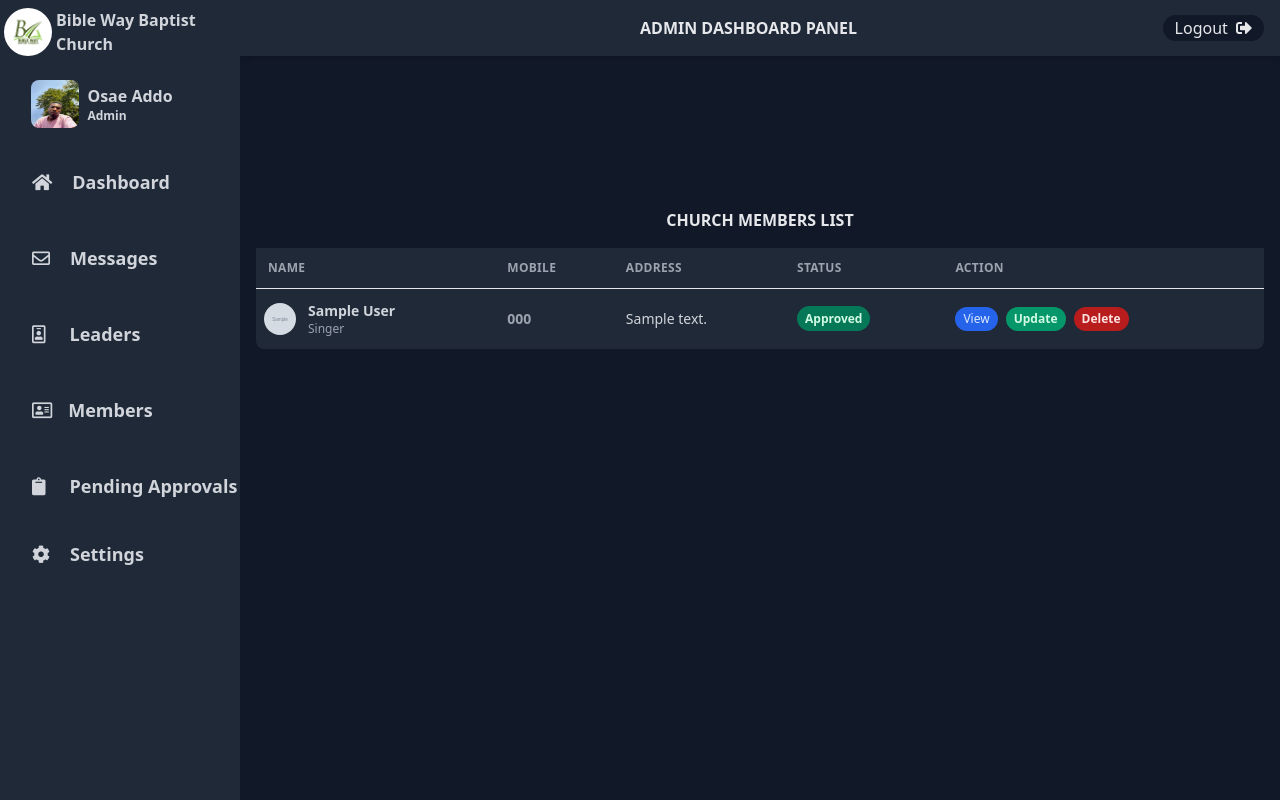
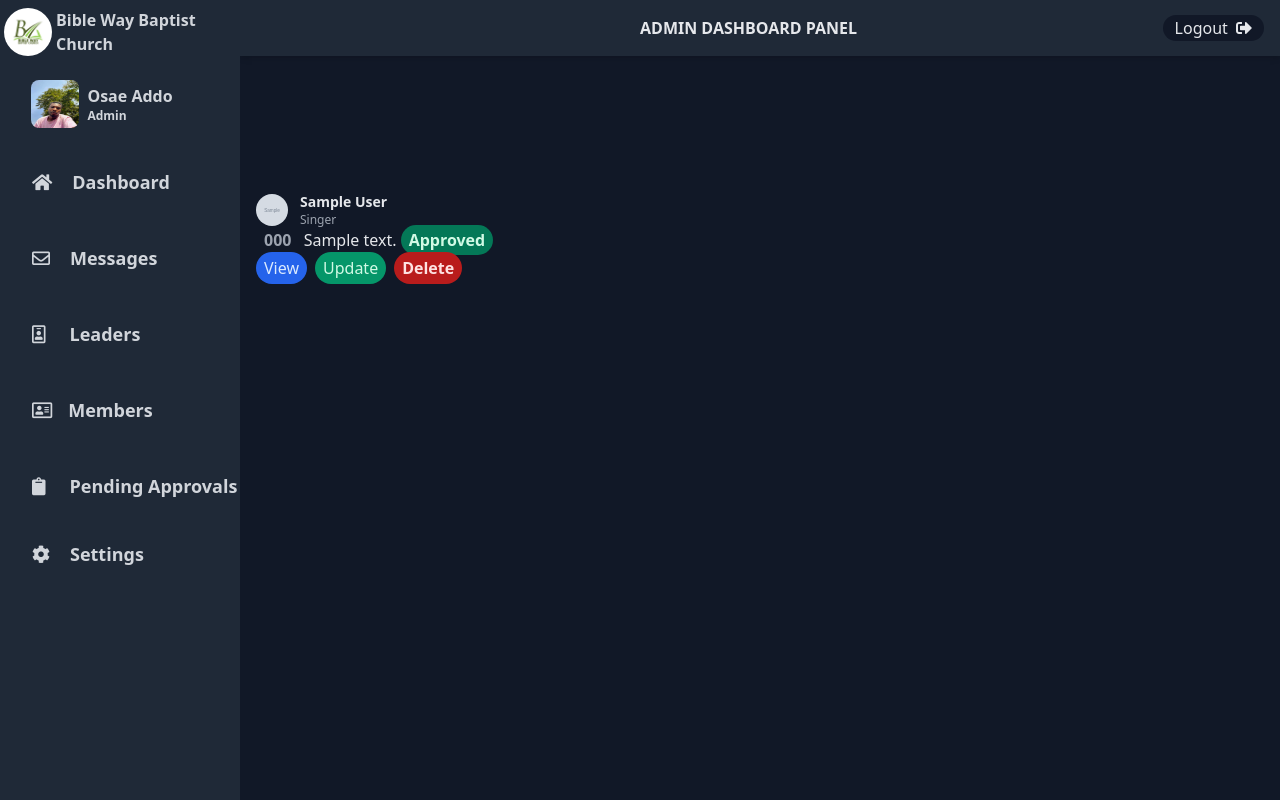
Before and after one commit to OsaeAddo/Bibleway-Baptist-Church, a Django app: template records_management/templates/records_management/admin-list-members.html in a window 1280 px wide. Run offline with Django 3.2, Linux system fonts and the light colour scheme; tables that the repository leaves empty hold one stand-in row (values such as "Sample post"); the template is opened without the code that fills it: values that come from a table or form of the project are taken from there, most other values are stand-ins (such as "Sample title", 1, 10 or a date in 2020); grey boxes marked "Sample" are stand-in pictures; style sheets or scripts are compiled from the project's sources.

Commit message:
refactor members table section

```diff
--- a/records_management/templates/records_management/admin_base_dashboard.html
+++ b/records_management/templates/records_management/admin_base_dashboard.html
@@ -166,19 +166,8 @@
       <section class="w-full overflow-hidden rounded-lg shadow-xs">
         <!-- Members table -->
         <!-- {% include 'records_management/messages.html' %} -->
-        <div class="flex items-center justify-center py-4"><span class="text-gray-200 uppercase font-semibold">Church Members
-            List</span></div>
-        <div class="overflow-x-auto w-full">
-          <table class="w-full whitespace-nowrap">
-            <thead>
-              <tr class="text-xs font-semibold tracking-wide text-left text-gray-400 bg-gray-800 uppercase border-b">
-                <th class="px-3 py-3">Name</th>
-                <th class="px-3 py-3">Mobile</th>
-                <th class="px-3 py-3">Address</th>
-                <th class="px-3 py-3">Status</th>
-                <th class="px-3 py-3">Action</th>
-              </tr>
-            </thead>
+        {% block members-table %}
+        {% endblock members-table %}
 
             <tbody class="bg-gray-800 divide-gray-700">
               {% block memberlist %}{% endblock memberlist %}
```
